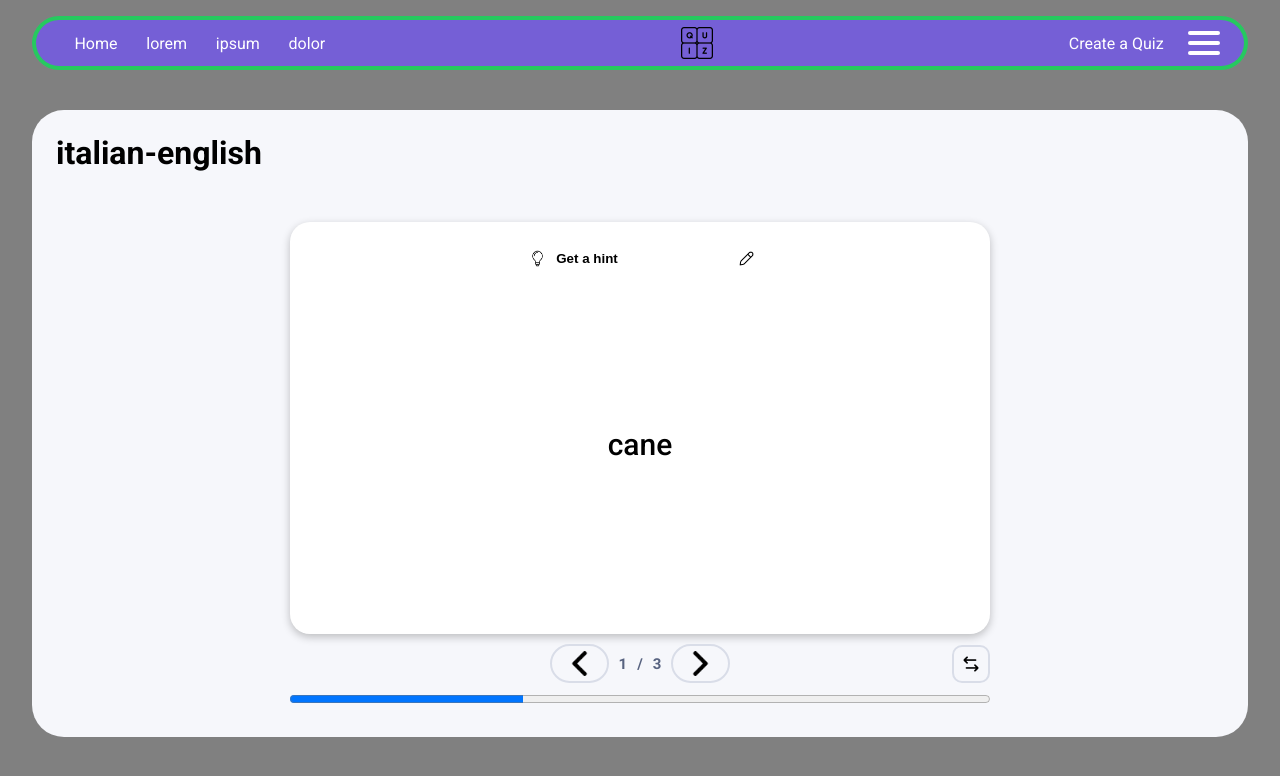
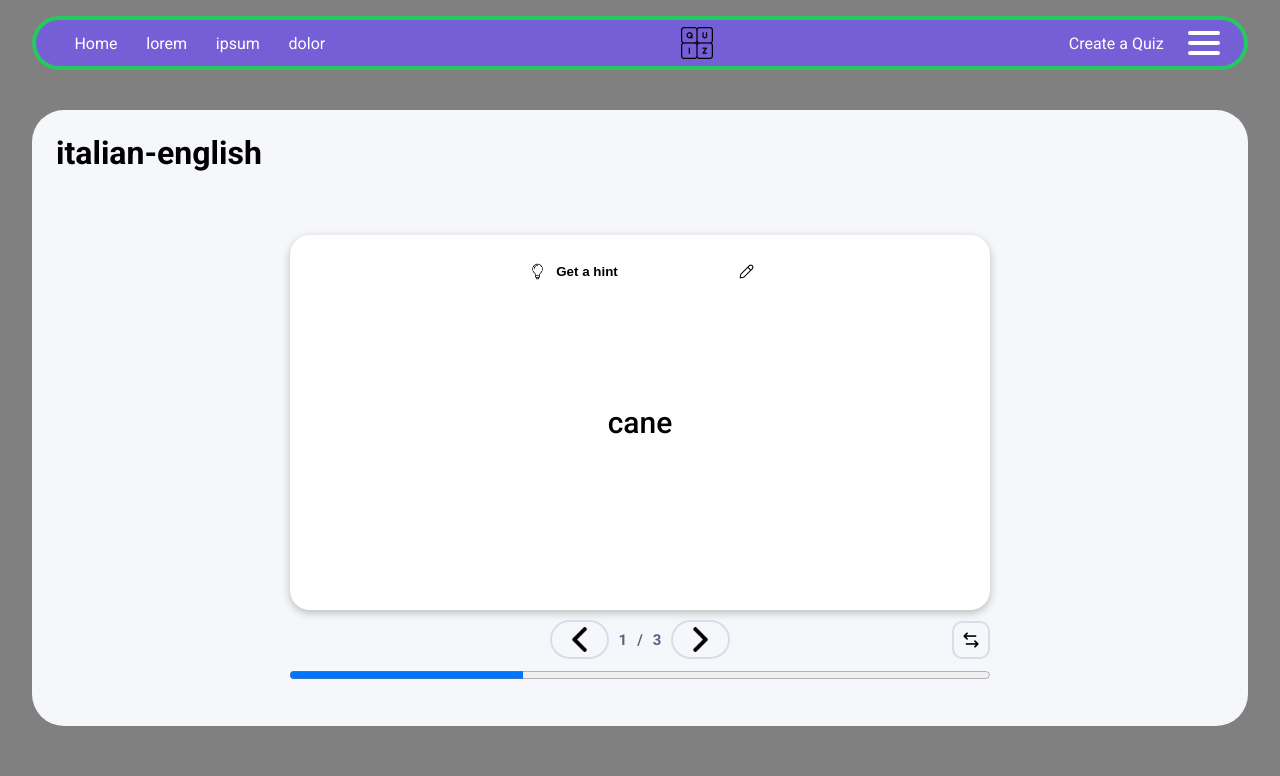
Before and after one commit to Irakliik/flashcards-angular, an Angular app: page /flashcards/m1 in a window 1280 px wide. Shown: the top 776 px of the page. Built offline with nearby package versions, Linux system fonts and the light colour scheme.

Commit message:
add rotating card

```diff
--- a/src/app/create-set/create-set.component.ts
+++ b/src/app/create-set/create-set.component.ts
@@ -19,7 +19,6 @@ import { Card } from '../sets-model';
   imports: [
     CreatingCardComponent,
     ReactiveFormsModule,
-    ImportModalComponent,
     ButtonComponent,
     RouterOutlet,
   ],
--- a/src/app/flashcards/board/board.component.css
+++ b/src/app/flashcards/board/board.component.css
@@ -4,7 +4,7 @@
   width: 100%;
 }
 
-.flashcards-stuff {
+.board {
   /* width: 60%; */
   margin: 0 auto;
   background-color: #fff;
@@ -15,22 +15,20 @@
   cursor: pointer;
   position: relative;
   transition: all 0.5s ease;
-  transform: rotateX(0deg);
-  /* backface-visibility: hidden; */
+  /* rotate: x 0deg; */
+  position: relative;
 }
 
-/* .flashcards-stuff:hover {
-  transform: rotateX(180deg);
-} */
-
-.flashcards-stuff button {
+.board button {
   background: none;
   border: none;
   cursor: pointer;
 }
 
-.flashcards-stuff__tools {
+.board__tools {
   gap: 100px;
+  position: absolute;
+  transition: all 0.4s ease;
 }
 
 .hint-btn__icon,
@@ -38,23 +36,23 @@
   width: 17px;
 }
 
-.flashcards-stuff__tools .hint-btn {
+.board__tools .hint-btn {
   padding: 8px 12px;
   gap: 10px;
   font-weight: 600;
   border-radius: 40px;
 }
 
-.flashcards-stuff__tools .edit-btn {
+.board__tools .edit-btn {
   padding: 8px;
   border-radius: 50%;
 }
 
-.flashcards-stuff__tools .hint-btn--clicked {
+.board__tools .hint-btn--clicked {
   background-color: #edeff4;
 }
 
-.flashcards-stuff__tools .edit-btn:hover {
+.board__tools .edit-btn:hover {
   background-color: rgba(128, 128, 128, 0.419);
 }
 
@@ -63,7 +61,7 @@
 /* ////////////////////////////////// */
 /* ////////////////////////////////// */
 
-.below-tools {
+/* .below-tools {
   position: absolute;
   bottom: -50px;
   right: 20px;
@@ -84,7 +82,7 @@
 .flashcards-swap-btn__icon {
   width: 18px;
   display: block;
-}
+} */
 
 /* :is(.flashcards-shuffle-btn, .flashcards-swap-btn):hover {
   background-color: hsla(0, 0%, 50%, 0.093);
@@ -106,12 +104,45 @@
   font-weight: 500;
 }
 
-.termOrDefinition {
+/* .termOrDefinition {
   padding: 2px 15px;
   border-radius: 20px;
+} */
+
+/* .transformedToDefinition {
+  background-color: rgb(77, 255, 0);
+  transition: background-color 0.3s ease, width 0.3s ease;
+} */
+
+.rotate {
+  rotate: x 180deg;
 }
 
-.transformedToDefinition {
-  background-color: rgb(77, 255, 0);
-  transition: background-color 0.3s ease, width 0.3s ease;
+.text {
+  transition: all 0.5s ease;
 }
+
+.back {
+  opacity: 0;
+  rotate: x 180deg;
+}
+
+.front {
+  opacity: 0;
+}
+
+.back-visible {
+  opacity: 1;
+}
+
+.front-visible {
+  opacity: 1;
+}
+
+.board__tools--invisible {
+  opacity: 0;
+}
+
+.hidden {
+  display: none;
+}
--- a/src/app/flashcards/board/board.component.html
+++ b/src/app/flashcards/board/board.component.html
@@ -1,5 +1,17 @@
-<div class="flashcards-stuff row" (click)="turnCard()">
-  <div class="flashcards-stuff__tools row">
+<!-- <div
+  class="board row"
+  [style.rotate]="'x ' + deg() + 'deg'"
+  (click)="turnCard()"
+> -->
+
+<div class="board row" [class.rotate]="rotate" (click)="turnCard()">
+  <div
+    class="board__tools row"
+    [class]="{
+      'board__tools--invisible': toolsInvisible,
+      hidden: hidden
+    }"
+  >
     <button class="hint-btn row">
       <img src="bulb.png" class="hint-btn__icon" alt="hint icon" />
       <span class="hint-text">Get a hint</span>
@@ -9,22 +21,20 @@
     </button>
   </div>
   <div class="word-container">
-    <p class="termOrDefinition" [class.transformedToDefinition]="!isTerm()">
+    <!-- <p [style.rotate]="'x ' + deg + 'deg'" class="termOrDefinition">
       {{ isTerm() ? selectedCard().term : selectedCard().definition }}
+    </p> -->
+
+    @if (front()) {
+    <p class="front text" [class.front-visible]="frontVisible">
+      {{ selectedCard().term }}
     </p>
-  </div>
+    } @else {
 
-  <div class="below-tools row">
-    <!-- <button
-          type="button"
-          id="shuffle-btn"
-          class="flashcards-shuffle-btn row"
-        >
-          <img
-            class="flashcards-shuffle-btn__icon"
-            src="/immages/shuffle.png"
-            alt="shuffle button icon"
-          />
-        </button> -->
+    <p class="back text" [class.back-visible]="backVisible">
+      {{ selectedCard().definition }}
+    </p>
+
+    }
   </div>
 </div>
--- a/src/app/flashcards/board/board.component.ts
+++ b/src/app/flashcards/board/board.component.ts
@@ -1,15 +1,15 @@
 import {
   Component,
-  EventEmitter,
+  computed,
+  ElementRef,
   inject,
-  input,
   model,
-  output,
-  Output,
+  signal,
+  ViewChild,
 } from '@angular/core';
 import { Card } from '../../sets-model';
-import { EditCardComponent } from './edit-card/edit-card.component';
 import { ActivatedRoute, Router } from '@angular/router';
+import { single } from 'rxjs';
 
 @Component({
   selector: 'app-board',
@@ -22,16 +22,38 @@ export class BoardComponent {
   activatedRoute = inject(ActivatedRoute);
   router = inject(Router);
   selectedCard = model.required<Card>();
-  swap = output();
   isTerm = model.required<boolean>();
+  front = signal(true);
+  // deg = signal(0);
+  rotate = false;
+  backVisible = false;
+  frontVisible = true;
+  toolsInvisible = false;
+  hidden = false;
 
   turnCard() {
-    this.isTerm.update((isTerm) => !isTerm);
-  }
+    // this.deg.set((this.deg() + 180) % 360);
+    this.rotate = !this.rotate;
+    this.front.update((pos) => !pos);
 
-  onSwapBtn(e: Event) {
-    e.stopPropagation();
-    this.swap.emit();
+    if (this.rotate) {
+      this.frontVisible = false;
+      this.toolsInvisible = true;
+      setTimeout(() => {
+        this.backVisible = true;
+        this.hidden = true;
+      }, 100);
+    }
+
+    if (!this.rotate) {
+      this.backVisible = false;
+      this.toolsInvisible = false;
+
+      setTimeout(() => {
+        this.frontVisible = true;
+        this.hidden = false;
+      }, 100);
+    }
   }
 
   onEditCard(e: Event) {
```
